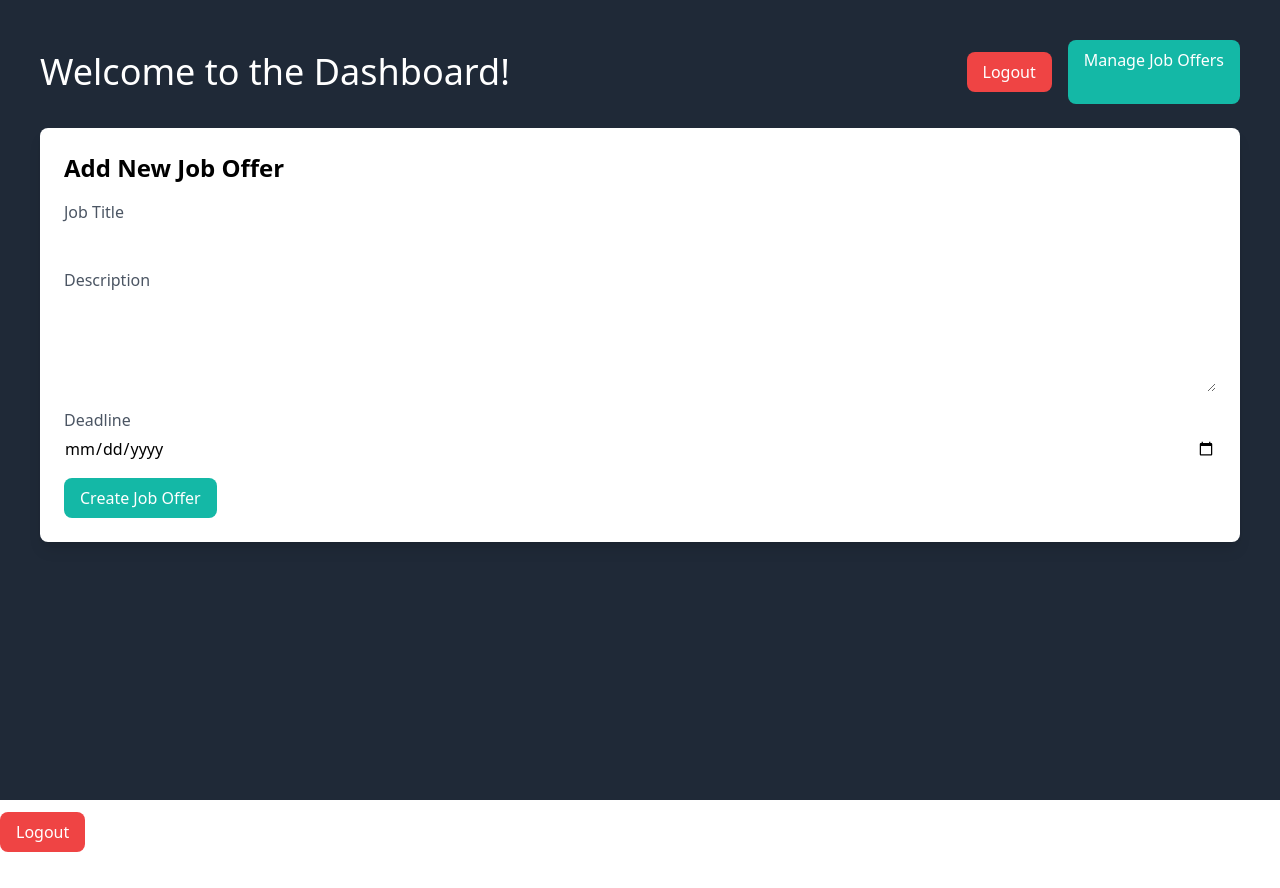
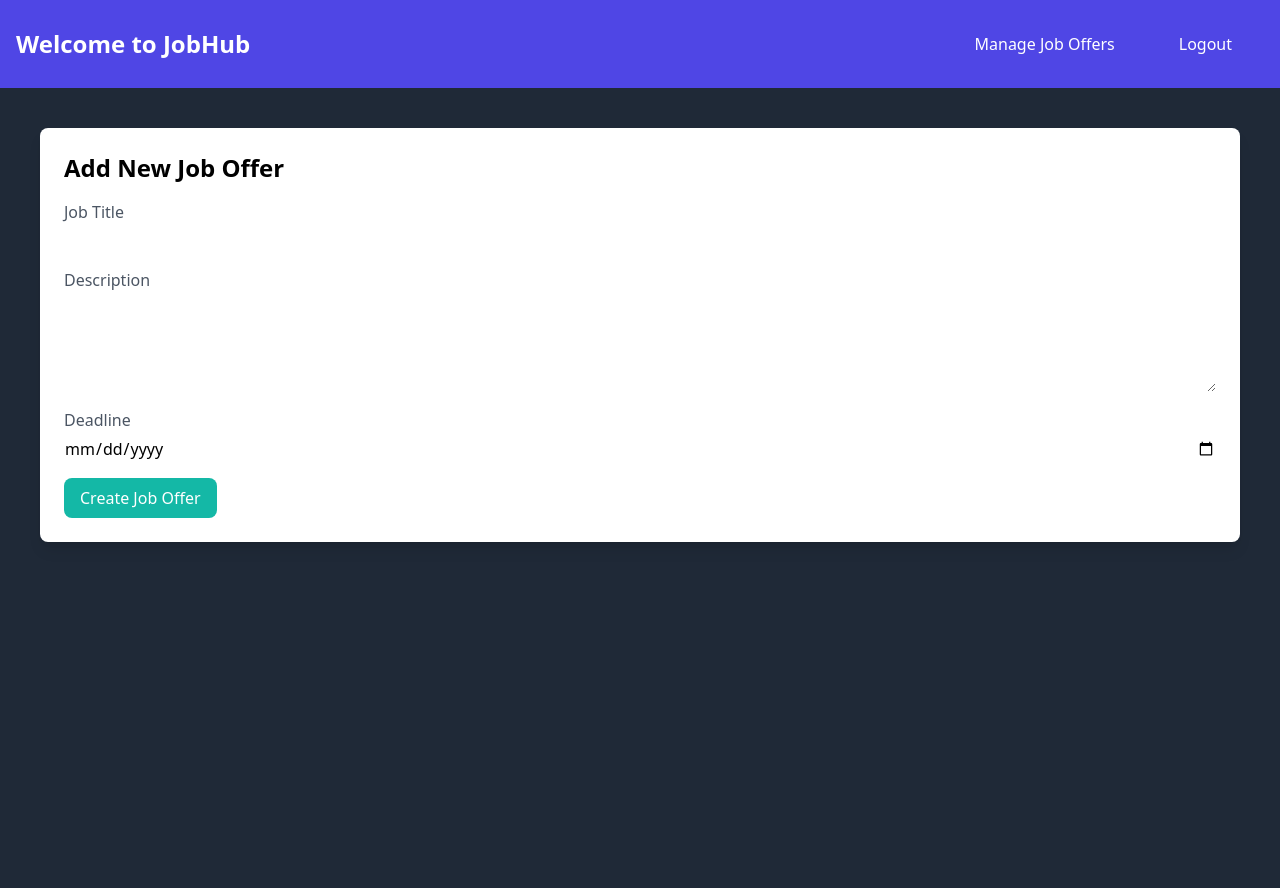
Before and after one commit to HassineHelmi/assessement-test-Frontend, a React (Vite) app: page /dashboard in a window 1280 px wide. Before the commit the page ends 864 px from the top, so only its background shows below. Built offline with nearby package versions, Linux system fonts and the light colour scheme; sample sign-in values are in the browser's storage.

Commit message:
security+ navbar added+ better user experience

```diff
--- a/index.html
+++ b/index.html
@@ -2,7 +2,8 @@
 <html lang="en">
   <head>
     <meta charset="UTF-8" />
-
+    <script type="module" src="https://unpkg.com/ionicons@7.1.0/dist/ionicons/ionicons.esm.js"></script>
+<script nomodule src="https://unpkg.com/ionicons@7.1.0/dist/ionicons/ionicons.js"></script>
     <link rel="icon" type="image/svg+xml" href="/vite.svg" />
     <meta name="viewport" content="width=device-width, initial-scale=1.0" />
     <title>Assessement-Frontend</title>
--- a/src/App.jsx
+++ b/src/App.jsx
@@ -4,27 +4,32 @@ import Login from "./components/Login/Login";
 import ProtectedRoute from "./components/Login/ProtectedRoute";
 import Dashboard from "./components/Admin/Dashboard";
 import ManageJobOffers from "./components/Admin/ManageJobOffers";
-import { UserProvider } from "./components/hooks/UserContext"; // Import the UserProvider
-import LogoutButton from "./components/Admin/LogoutButton";
+import { UserProvider } from "./components/hooks/UserContext";
+import Layout from "./components/layout/layout"; // Import the Layout component
 
 function App() {
   return (
     <Router>
-      <UserProvider> {/* Wrap your app with UserProvider to manage user authentication */}
+      <UserProvider>
         <Routes>
-          {/* Define routes for different pages */}
-          <Route path="/" element={<Login />} /> {/* Landing page */}
+          <Route path="/" element={<Login />} />
           <Route
             path="/dashboard/*"
             element={
-              <>
+              <Layout>
                 <ProtectedRoute component={<Dashboard />} />
-                <LogoutButton /> {/* Render the LogoutButton component only on the dashboard */}
-              </>
+              </Layout>
             }
-          /> {/* Protected dashboard page */}
-          <Route path="/manage-job-offers" element={<ManageJobOffers />} /> {/* Job offers page */}
-          <Route path="/login" element={<Login />} /> {/* Login page */}
+          />
+          <Route
+            path="/manage-job-offers"
+            element={
+              <Layout>
+                <ManageJobOffers />
+              </Layout>
+            }
+          />
+          <Route path="/login" element={<Login />} />
         </Routes>
       </UserProvider>
     </Router>
--- a/src/components/Admin/Dashboard.jsx
+++ b/src/components/Admin/Dashboard.jsx
@@ -1,9 +1,11 @@
 import React, { useEffect } from "react";
-import LogoutButton from "./LogoutButton";
+import { Link } from "react-router-dom";
+import { useUser } from "../hooks/UserContext"; // Import the user context
 import AddJobOfferForm from "./AddJobOfferForm";
-import { Link } from "react-router-dom";
 
 export default function Dashboard() {
+  const { user } = useUser();
+
   useEffect(() => {
     const accessToken = localStorage.getItem("access_token");
     console.log("Access token in Dashboard:", accessToken);
@@ -19,20 +21,9 @@ export default function Dashboard() {
 
   return (
     <div className="bg-gray-800 h-screen p-10">
-      <div className="flex flex-col sm:flex-row justify-between items-center mb-6">
-        <div className="text-4xl text-white mb-4 sm:mb-0">Welcome to the Dashboard!</div>
-        <div className="flex space-x-4">
-          <LogoutButton />
-          <Link
-            to="/manage-job-offers"
-            className="bg-teal-500 hover:bg-teal-600 text-white py-2 px-4 rounded-lg transition duration-300 ease-in-out transform hover:scale-105 focus:outline-none focus:ring focus:ring-teal-200"
-          >
-            Manage Job Offers
-          </Link>
-        </div>
-      </div>
+
       <AddJobOfferForm />
-      {/* Other content */}
+
     </div>
   );
 }
--- a/src/components/Admin/LogoutButton.jsx
+++ b/src/components/Admin/LogoutButton.jsx
@@ -17,12 +17,5 @@ export default function LogoutButton() {
     navigate("/login");
   };
 
-  return (
-    <button
-      className="my-3 px-4 py-2 bg-red-500 text-white rounded-lg"
-      onClick={handleLogout}
-    >
-      Logout
-    </button>
-  );
+
 }
--- /dev/null
+++ b/src/components/Navbar/NavBar.jsx
@@ -0,0 +1,69 @@
+import React, { useState } from "react";
+import { Link, useNavigate } from "react-router-dom";
+import { useUser } from "../hooks/UserContext"; // Import the useUser hook
+
+export default function Navbar() {
+  const [mobileMenuOpen, setMobileMenuOpen] = useState(false);
+  const navigate = useNavigate(); // Use the useNavigate hook to navigate
+  const { setUser } = useUser(); // Use the useUser hook to access user state
+
+  const toggleMobileMenu = () => {
+    setMobileMenuOpen(!mobileMenuOpen);
+  };
+
+  const handleLogout = () => {
+    const confirmed = window.confirm("Are you sure you want to logout?");
+    if (confirmed) {
+      // Clear the access token from local storage
+      localStorage.removeItem("access_token");
+
+      // Update the user context to reflect the user is no longer authenticated
+      setUser(null);
+
+      // Navigate to the login page
+      navigate("/login");
+    }
+  };
+
+  return (
+    <nav className="bg-indigo-600 p-4">
+      <div className="container mx-auto flex justify-between items-center">
+        <Link to="/dashboard" className="text-white text-2xl font-bold">
+          Welcome to JobHub
+        </Link>
+        {/* Mobile menu button (shown on small screens) */}
+        <button
+          onClick={toggleMobileMenu}
+          className="lg:hidden text-white hover:underline transform rotate-0 transition-transform ease-in-out duration-300"
+        >
+          <ion-icon
+            name={mobileMenuOpen ? "close-outline" : "menu-outline"}
+            style={{ fontSize: "24px" }}
+          ></ion-icon>
+        </button>
+        <ul
+          className={`lg:flex items-center ${
+            mobileMenuOpen ? "block" : "hidden"
+          }`}
+        >
+          <li className="lg:inline">
+            <Link
+              to="/manage-job-offers"
+              className="text-white hover:bg-indigo-700 hover:border-indigo-800 hover:text-indigo-100 hover:shadow-md lg:mr-4 my-2 px-4 py-2 rounded-lg block lg:inline transition-all duration-300"
+            >
+              Manage Job Offers
+            </Link>
+          </li>
+          <li className="lg:inline">
+            <button
+              onClick={handleLogout}
+              className="text-white hover:bg-red-600 hover:border-red-800 hover:text-white hover:shadow-md lg:mx-4 my-2 px-4 py-2 rounded-lg block lg:inline transition-all duration-300"
+            >
+              Logout
+            </button>
+          </li>
+        </ul>
+      </div>
+    </nav>
+  );
+}
--- /dev/null
+++ b/src/components/layout/layout.jsx
@@ -0,0 +1,14 @@
+// Layout.jsx
+import React from "react";
+import Navbar from "../Navbar/NavBar";
+
+const Layout = ({ children }) => {
+  return (
+    <div>
+      <Navbar />
+      {children}
+    </div>
+  );
+};
+
+export default Layout;
```
